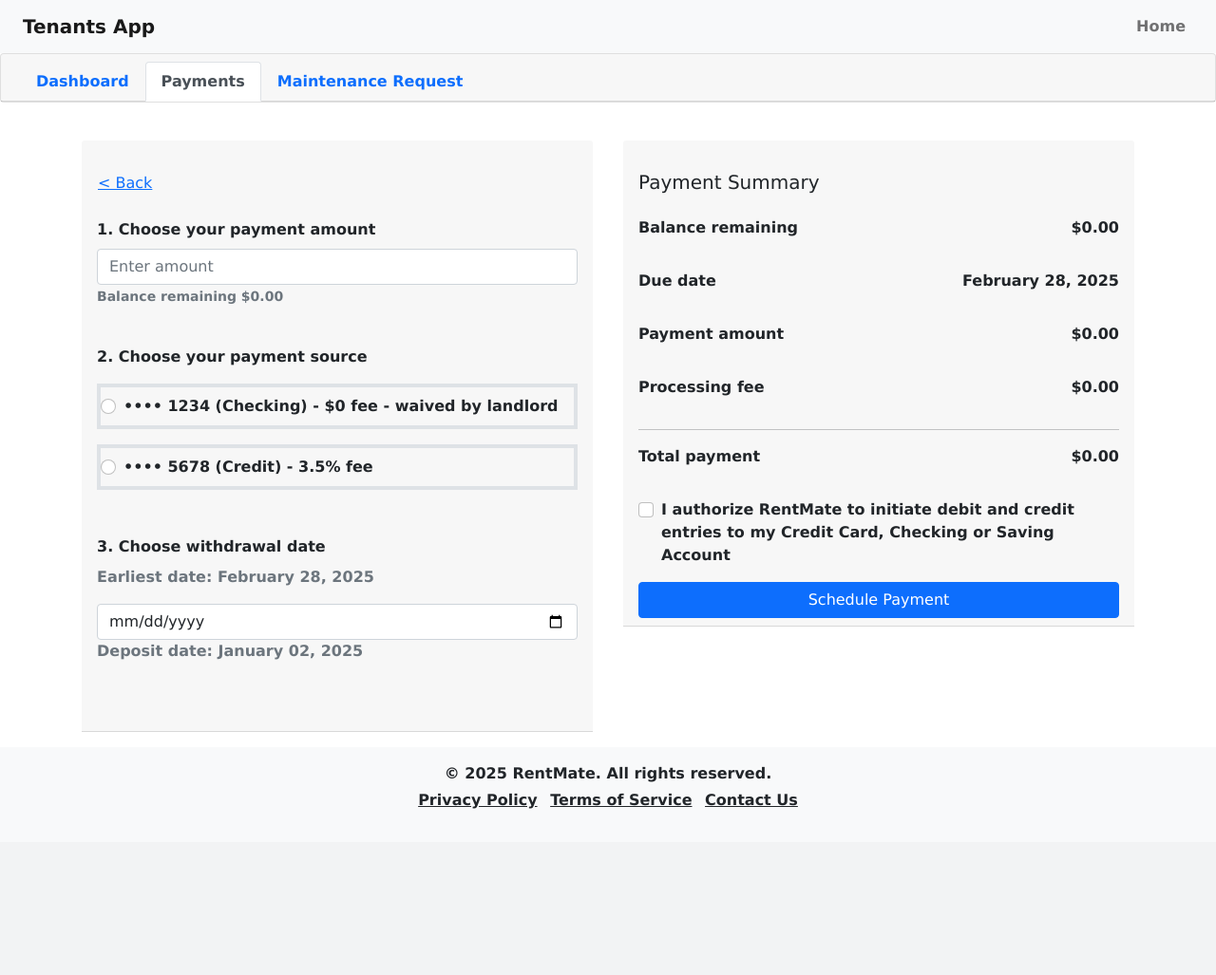
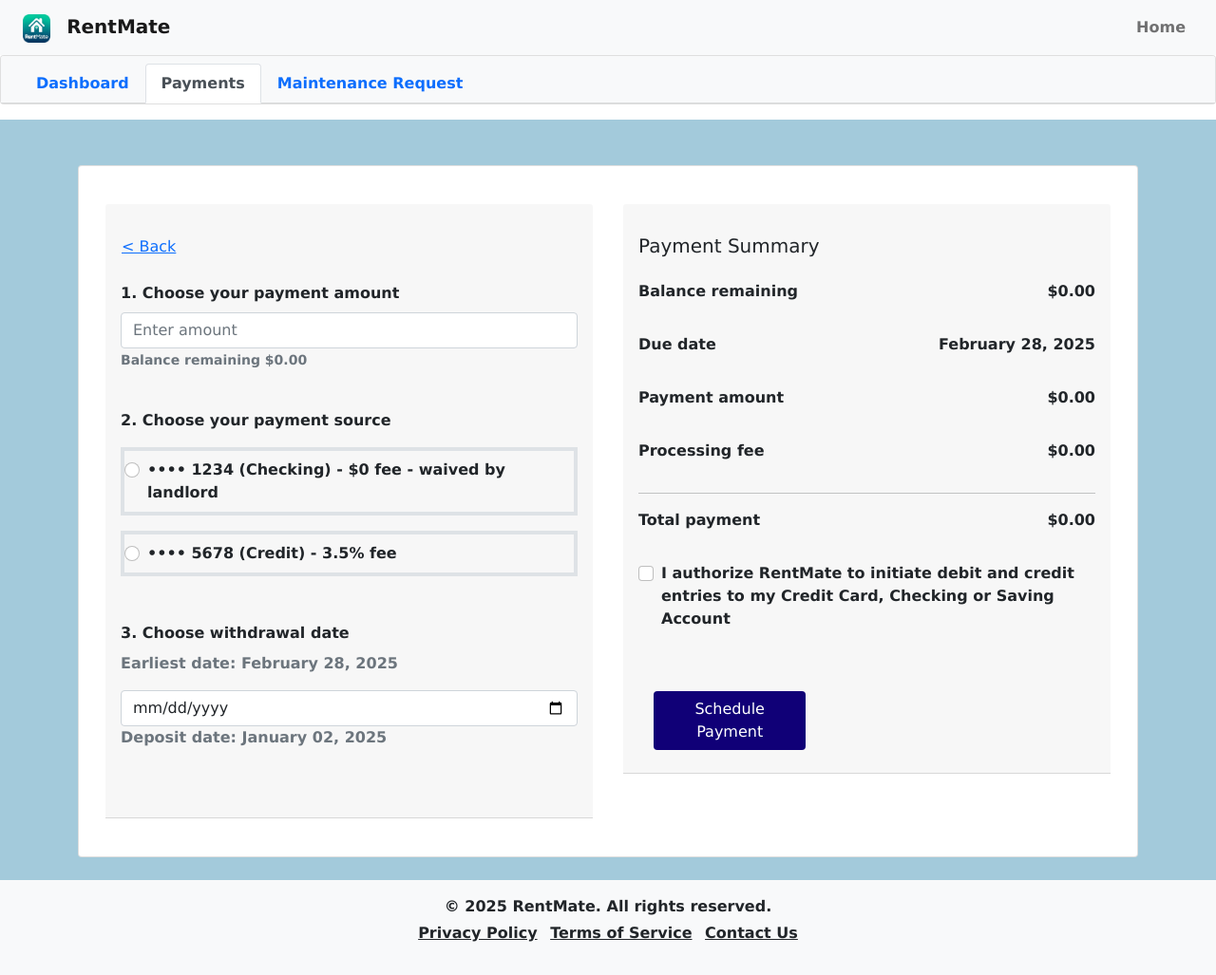
Before and after one commit to Aellantis/tenants-app, a Flask app: page /payment in a window 1280 px wide. Shown: the whole page at 95% size. Before the commit the page ends 852 px from the top, so only its background shows below. Run offline with Flask 3, Linux system fonts and the light colour scheme; some libraries are stand-ins or nearby versions.

Commit message:
added logo + payment page

```diff
--- a/templates/index.html
+++ b/templates/index.html
@@ -14,7 +14,10 @@
 <body>
   <!-- NAVBAR-->
   <nav class="navbar navbar-expand-lg navbar-light bg-light">
-    <a class="navbar-brand mx-4" href="{{ url_for('home') }}">Tenants App</a>
+    <a class="navbar-brand mx-4" href="{{ url_for('home') }}">
+      <img src="/static/RentMateLogo.png" alt="Logo" style="height: 30px; margin-right: 10px;">
+      RentMate
+    </a>
     <button class="navbar-toggler" type="button" data-toggle="collapse" data-target="#navbarNav"
       aria-controls="navbarNav" aria-expanded="false" aria-label="Toggle navigation">
       <span class="navbar-toggler-icon"></span>
--- a/templates/payment.html
+++ b/templates/payment.html
@@ -1,11 +1,9 @@
 {% extends "index.html" %}
 {% block title %}Payments{% endblock %}
 {% block content %}
-
-
-
+<!--NAVIGATION-->
 <div class="card">
-    <div class="card-header">
+    <div class="card-header" id="home-cards">
         <ul class="nav nav-tabs card-header-tabs mx-1">
             <li class="nav-item">
                 <a class="nav-link" href="{{ url_for('home') }}">Dashboard</a>
@@ -34,19 +32,17 @@
     {% endwith %}
 </div>
 
+<!-- Payment Form in White Card -->
+<div id="home-body" class="p-4">
     <div class="container mt-4">
+        <div class="card p-4">
             <form action="{{ url_for('payment') }}" method="POST">
-
                 <div class="row">
                     <!-- Left Column: Payment Form -->
                     <div class="col-md-6 card-body">
                         <div class="card-header">
                             <button class="btn btn-link my-4 p-0">&lt; Back</button>
-
-                    <!-- Replace with dynamic ID later (session) -->
-                    <!-- <input type="hidden" name="tenant_id" value="{{ tenant_id }}"> -->
-                    <input type="hidden" name="tenant_id" value="{{ session['tenant_id']  }}">
-
+                            <input type="hidden" name="tenant_id" value="{{ session['tenant_id'] }}">
                             <div class="mb-4">
                                 <label class="form-label fw-bold">1. Choose your payment amount</label>
                                 <input class="form-control" placeholder="Enter amount" type="number" name="amount" required>
@@ -56,15 +52,13 @@
                             <div class="my-4">
                                 <label class="form-label my-3 fw-bold">2. Choose your payment source</label>
                                 <div class="form-check mb-3 border border-4 py-2">
-                            <input class="form-check-input " type="radio" name="payment_method" id="source1"
-                                value="checking" required>
+                                    <input class="form-check-input" type="radio" name="payment_method" id="source1" value="checking" required>
                                     <label class="form-check-label" for="source1">
                                         •••• 1234 (Checking) - $0 fee - waived by landlord
                                     </label>
                                 </div>
                                 <div class="form-check my-3 border border-4 py-2">
-                            <input class="form-check-input" type="radio" name="payment_method" id="source2"
-                                value="credit_card" required>
+                                    <input class="form-check-input" type="radio" name="payment_method" id="source2" value="credit_card" required>
                                     <label class="form-check-label" for="source2">
                                         •••• 5678 (Credit) - 3.5% fee
                                     </label>
@@ -108,19 +102,16 @@
                             <div class="form-check my-3">
                                 <input class="form-check-input" type="checkbox" id="authorize" required>
                                 <label class="form-check-label" for="authorize">
-                            I authorize RentMate to initiate debit and credit entries to my Credit Card, Checking or
-                            Saving
-                            Account
+                                    I authorize RentMate to initiate debit and credit entries to my Credit Card, Checking or Saving Account
                                 </label>
                             </div>
-                    <button class="btn btn-primary w-100">Schedule Payment</button>
+                            <button type="submit" class="btn mt-5 mb-3 mx-3 col-md-4" id="home-button">Schedule Payment</button>
+                        </div>
+                    </div>
+                </div>
+            </form>
         </div>
     </div>
 </div>
 
-    </form>
-</div>
-
-
-
 {% endblock %}
```
Also changed, not shown: static/RentMateLogo.png (added). Lines whose indentation alone changed are shown as unchanged.
